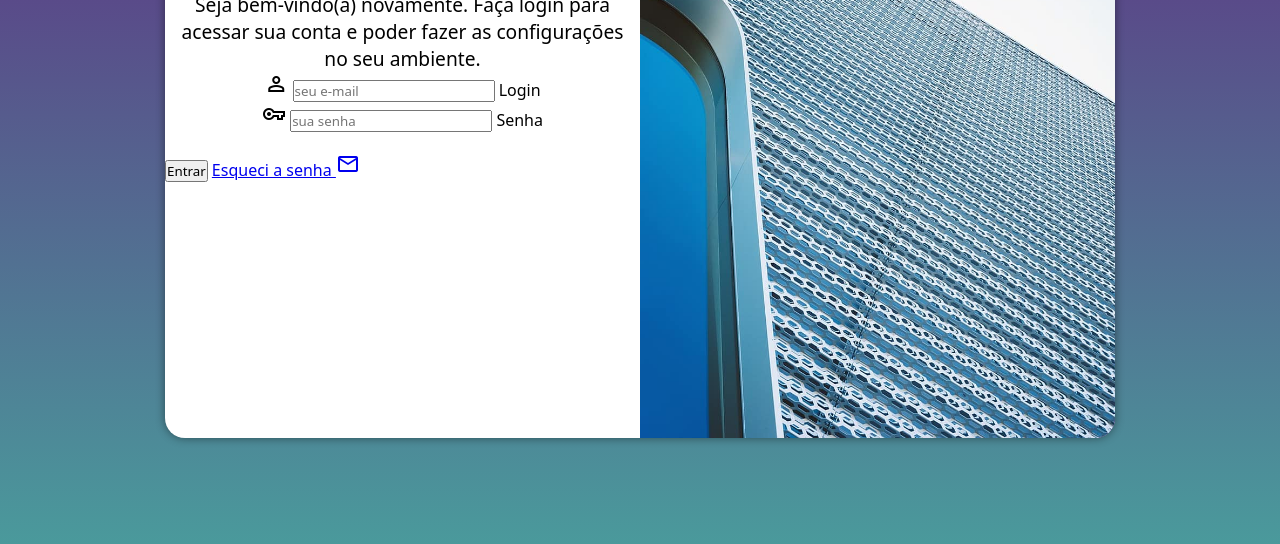
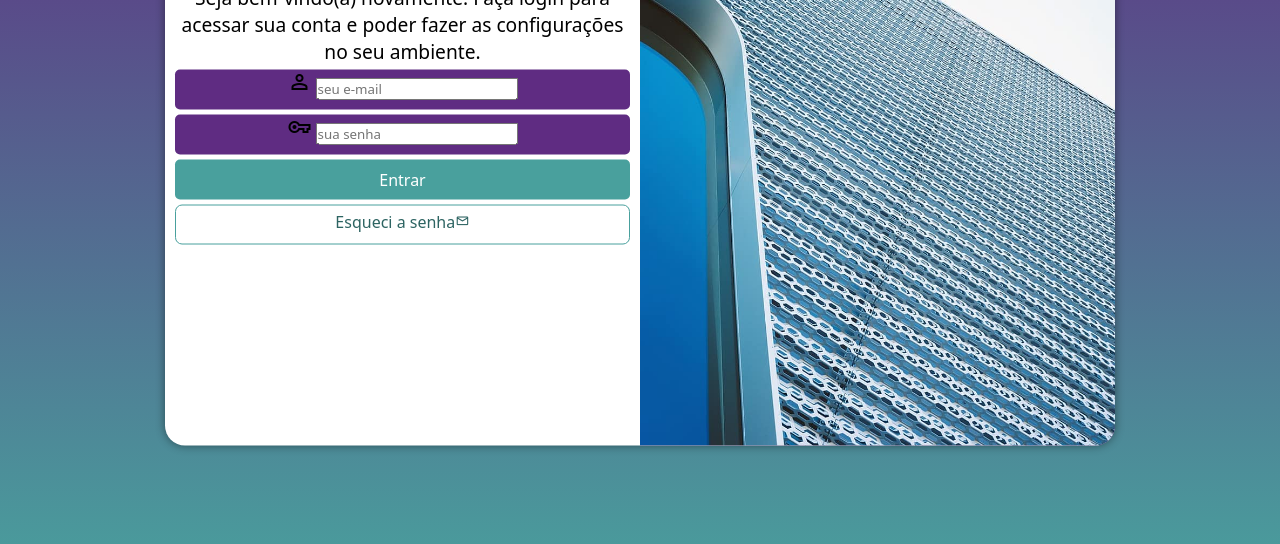
Before and after one commit to DEIDADEV/projeto-login, a plain HTML site: page index.html in a window 1280 px wide. Shown: the part 212-756 px from the top of the page. Drawn offline with nearby package versions, Linux system fonts and the light colour scheme.

Commit message:
formatação do formulario

```diff
--- a/estilos/style.css
+++ b/estilos/style.css
@@ -34,7 +34,7 @@ section#login {
 
     background-color: white;
     width: 250px;
-    height: 500px;
+    height: 515px;
     border-radius: 20px;
     box-shadow: 0px 0px 10px rgba(0, 0, 0, 0.450);
 
@@ -63,3 +63,55 @@ div#formulario {
 div#formulario > p {
     font-size: 0.8em;
 }
+
+form > div.campo {
+    background-color: #5f2c82;
+    display: block;
+    width: 100%;
+    height: 40px;
+    border-radius: 5px;
+    margin: 5px 0px;
+}
+
+div.campo > label {
+    display: none;
+}
+
+form > input[type=submit] {
+    display: block;
+    font-size: 1em;
+    width: 100%;
+    height: 40px;
+    background-color: #49a09d;
+    color: white;
+    border: none;
+    border-radius: 5px;
+    cursor: pointer;
+}
+
+form > input[type=submit]:hover {
+    background-color: #2d6462;
+}
+
+form > a.botao {
+    display: block;
+    text-align: center;
+    font-size: 1em;
+    width: 100%;
+    height: 40px;
+    padding-top: 5px;
+    margin-top: 5px;
+    background-color: white;
+    color: #2d6462;
+    border: 1px solid #49a09d;
+    border-radius: 7px;
+    text-decoration: none;
+}
+
+form > a.botao:hover {
+    background-color: #6cd3cf;
+}
+
+form > a.botao > i {
+    font-size: 0.9em;
+}
--- a/index.html
+++ b/index.html
@@ -28,10 +28,10 @@
                         <input type="password" name="senha" id="isenha" placeholder="sua senha" autocomplete="current-password" required minlength="8" maxlength="20">
                          <label for="isenha">Senha</label>
                     </div>
+                    <input type="submit" value="Entrar">
+                    <a href="esqueci.html" class="botao">Esqueci a senha<i class="material-symbols-outlined">mail</i></a>
                 </form>
             </div>
-            <input type="submit" value="Entrar">
-            <a href="esqueci.html">Esqueci a senha <i class="material-symbols-outlined">mail</i></a>
         </section>
     </main>
 </body>
```
